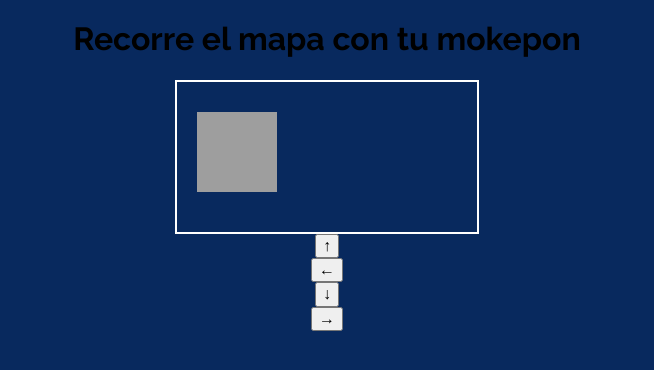
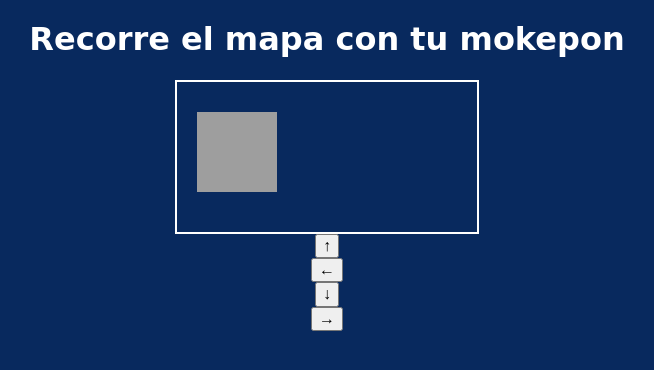
Before and after one commit to ArudoR/Prog_basic, a plain HTML site: page mokepon/mokepon.html in a window 1280 px wide. Both pictures are taken after a click on the button "Seleccionar". Shown: the whole page, without its empty margins (313-967 px from the left). Drawn offline with Linux system fonts and the light colour scheme.

Commit message:
Agrego color blanco al titulo del canvas y tipografia

```diff
--- a/mokepon/styles/styles.css
+++ b/mokepon/styles/styles.css
@@ -24,6 +24,12 @@ body{
 	color: #fc2f68;
 	font-size: 52px;
 }
+
+.titulo {
+	color: white;
+	font-size: 32px;
+	font-family: 'Fredoka One', cursive;
+  }
 
 .subtitulo{
 	color: #ffb391;
```
